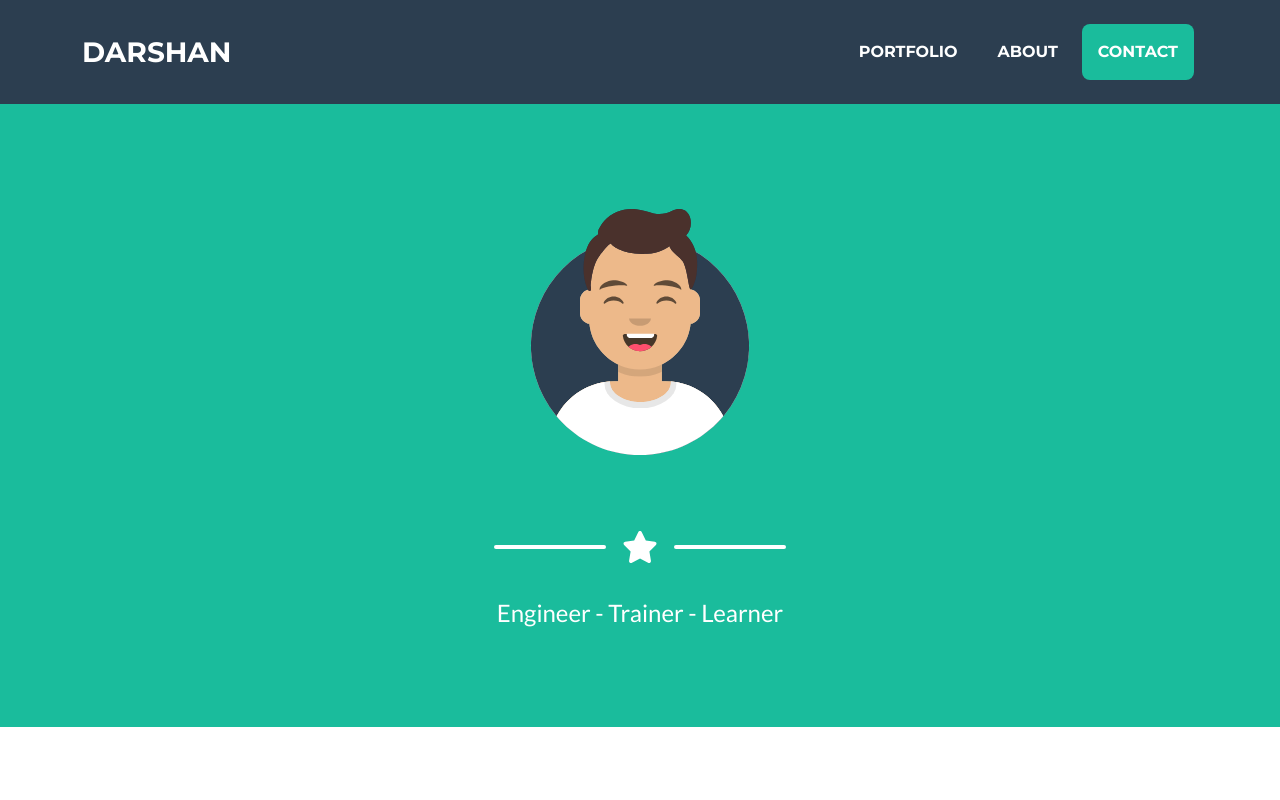
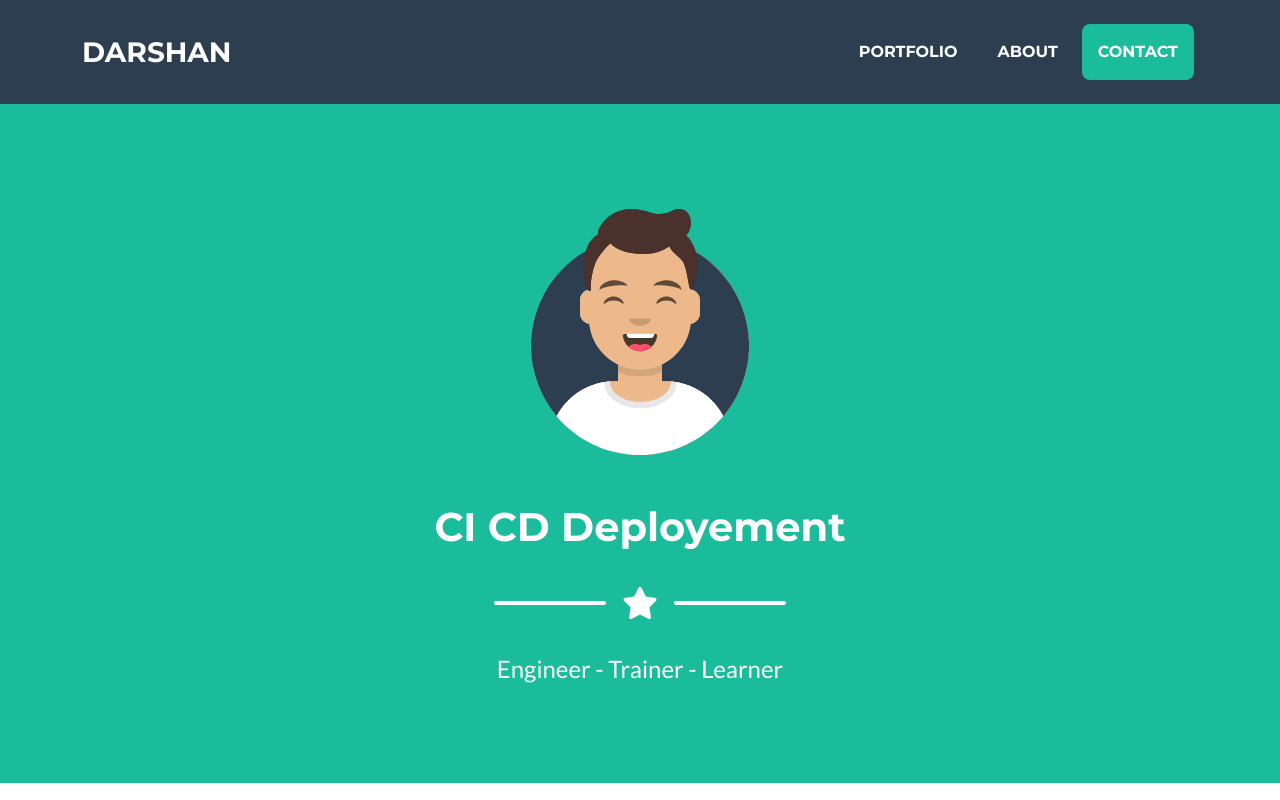
Before and after one commit to Darsh616/github-action, a plain HTML site: page index.html in a window 1280 px wide. Shown: the top 800 px of the page. Drawn offline with nearby package versions, Linux system fonts and the light colour scheme.

Commit message:
CI/CD Demo

```diff
--- a/index.html
+++ b/index.html
@@ -40,7 +40,7 @@
                 <!-- Masthead Avatar Image-->
                 <img class="masthead-avatar mb-5" src="assets/img/avataaars.svg" alt="..." />
                 <!-- Masthead Heading-->
-
+                <h1>CI CD Deployement</h1>
                 <!-- Icon Divider-->
                 <div class="divider-custom divider-light">
                     <div class="divider-custom-line"></div>
```
